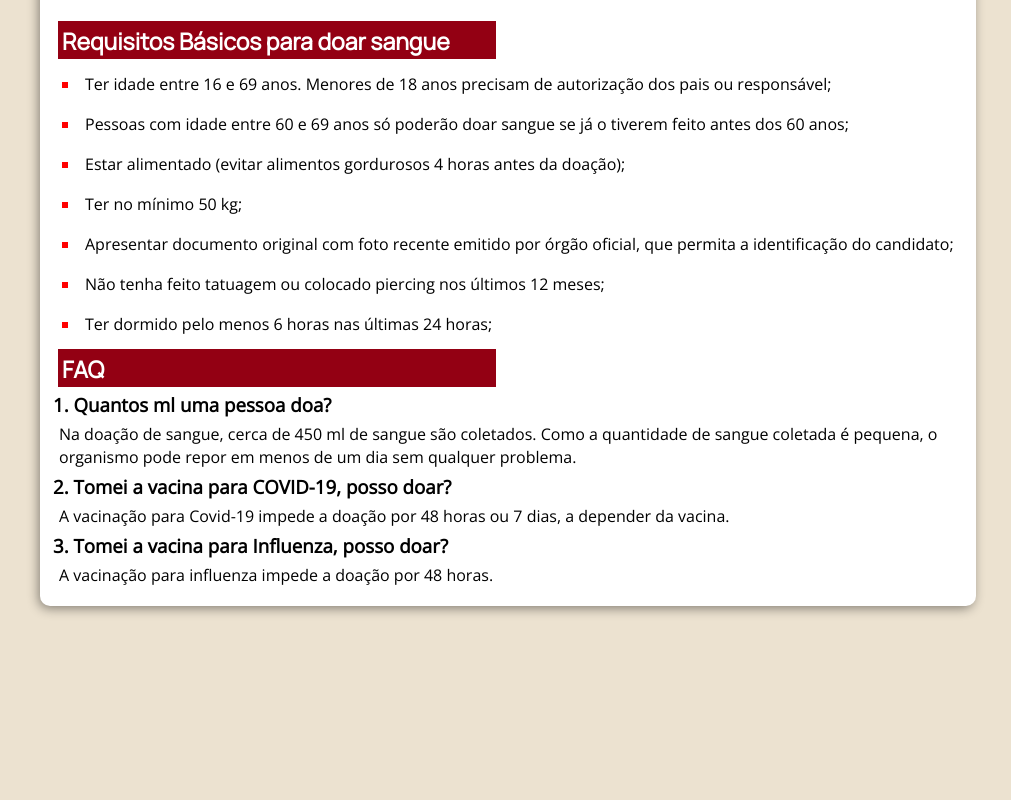
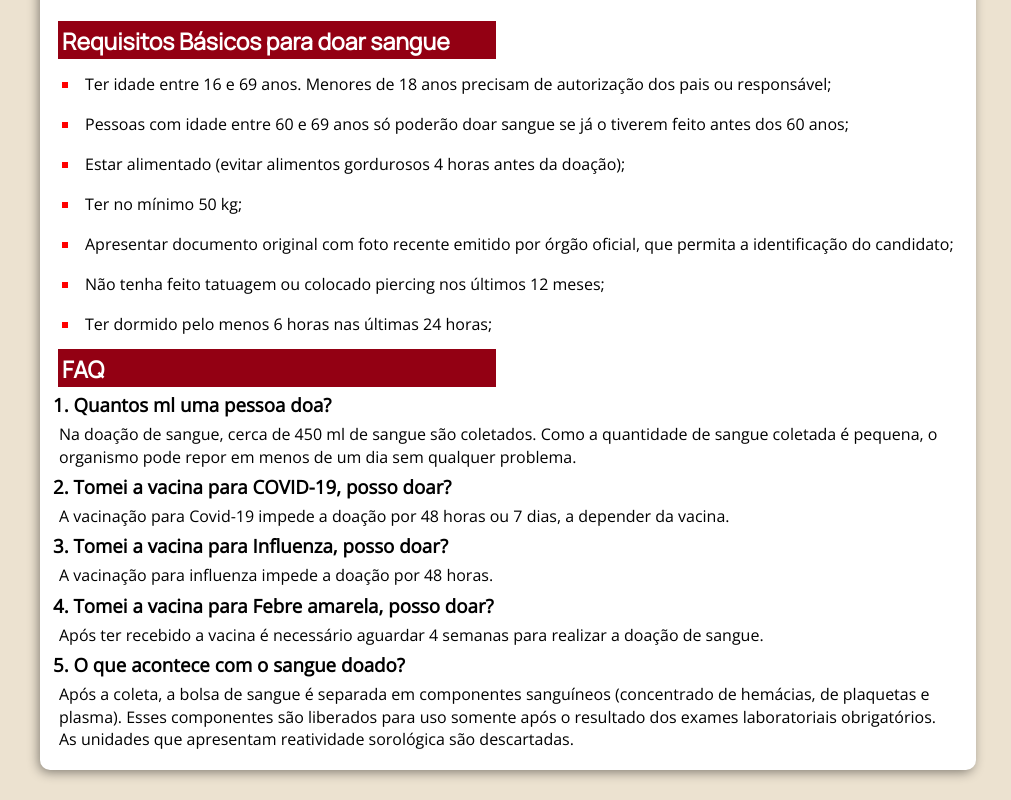
Before and after one commit to williamcouto/blood-donation, a plain HTML site: page index.html in a window 1280 px wide. Shown: the part 657-1457 px from the top of the page, without its empty margins (20-1031 px from the left). Before the commit the page ends 1293 px from the top, so only its background shows below. Drawn offline with nearby package versions, Linux system fonts and the light colour scheme.

Commit message:
Update index.html
faq

```diff
--- a/index.html
+++ b/index.html
@@ -58,6 +58,15 @@
 
           <h3>3. Tomei a vacina para Influenza, posso doar? </h3>
           <p>A vacinação para influenza impede a doação por 48 horas.</p>
+
+          <h3>4. Tomei a vacina para Febre amarela, posso doar?</h3>
+            <p>Após ter recebido a vacina é necessário aguardar 4 semanas para realizar a doação de sangue.</p>
+
+          <h3>5. O que acontece com o sangue doado?</h3>
+            <p>Após a coleta, a bolsa de sangue é separada em componentes sanguíneos (concentrado de hemácias,
+            de plaquetas e plasma). Esses componentes são liberados para uso somente após o resultado dos exames
+            laboratoriais obrigatórios. As unidades que apresentam reatividade sorológica são descartadas.</p>
+
       </section>
     </main>
   <script src="script.js"></script>
```
